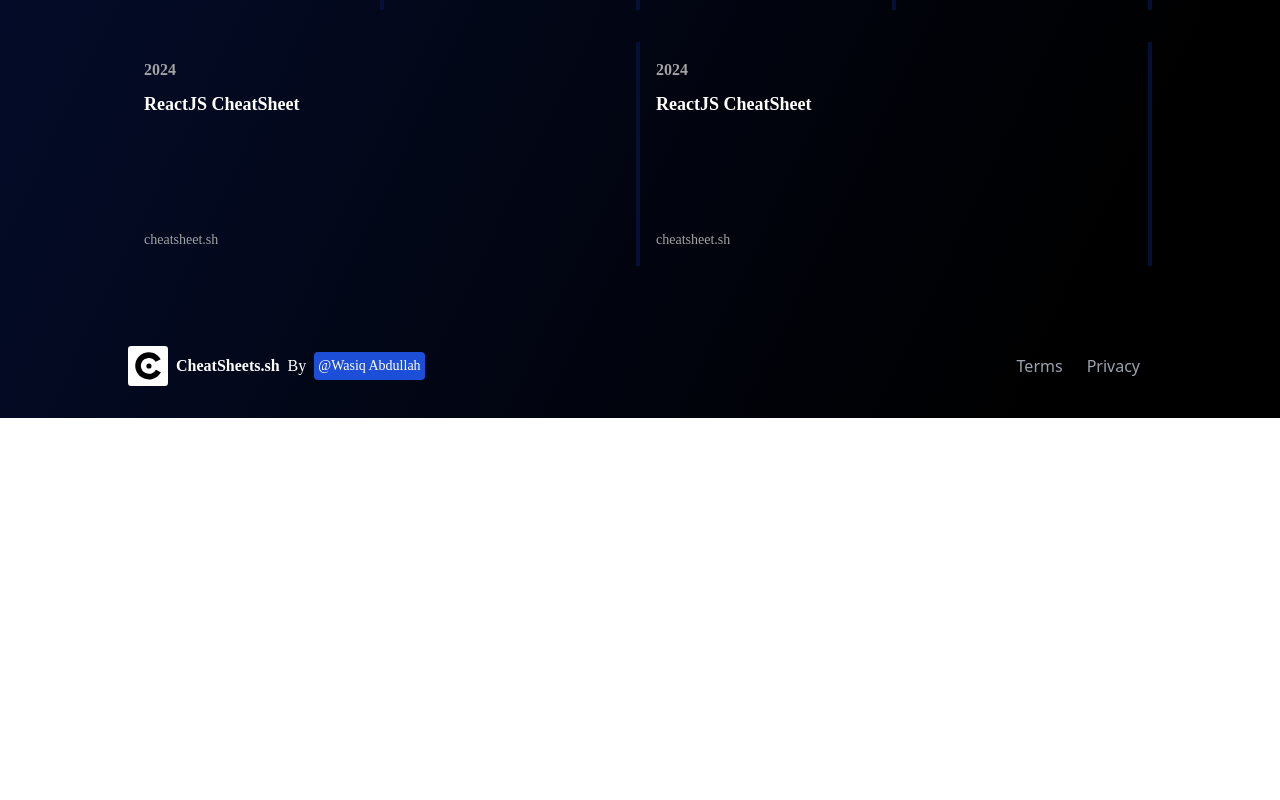
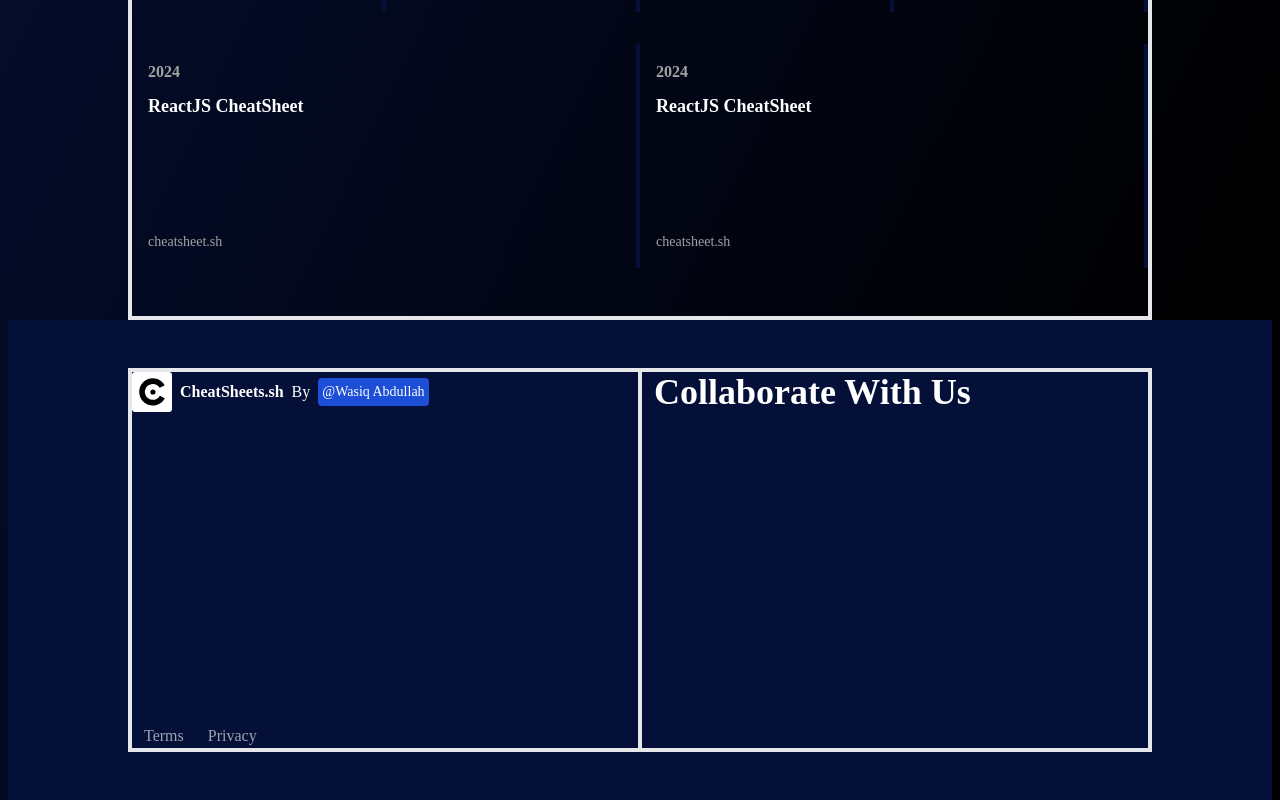
Before and after one commit to chwasiq0569/CheatSheet.sh, a React (Create React App) app: page / in a window 1280 px wide. Shown: the part 1383-2183 px from the top of the page. Before the commit the page ends 1801 px from the top, so only its background shows below. Built offline with nearby package versions, Linux system fonts and the light colour scheme.

Commit message:
Created Footer

```diff
--- a/src/Components/Footer/Footer.jsx
+++ b/src/Components/Footer/Footer.jsx
@@ -2,14 +2,21 @@ import React from 'react'
 import LogoImg from "../../assets/Logo.svg"
 
 const Footer = () => {
-    return (<div className='w-full max-w-screen-lg flex items-center mx-auto justify-between py-8 '>
-        <div className="flex items-center font-questrial cursor-pointer">
-            <img className='w-10' src={LogoImg} alt="Logo_Img" />
-            <p className='mx-2 font-bold text-white'>CheatSheets.sh</p> <p className='text-white'>By</p><p className='bg-[#1D4ED8] text-sm text-white p-1 rounded mx-2 text-bold'>@Wasiq Abdullah</p>
-        </div>
-        <div className="flex items-center">
-            <p className='mx-3 text-[#9CA3AF] cursor-pointer'>Terms</p>
-            <p className='mx-3 text-[#9CA3AF] cursor-pointer'>Privacy</p>
+    return (<div className='min-h-[60vh] w-full flex mx-auto justify-center  bg-[#051038] py-12 '>
+        <div className='w-full min-h-full max-w-screen-lg flex border-2'>
+            <div className="flex w-1/2 h-full flex-col font-questrial cursor-pointer border-2 justify-between">
+                <div className='flex items-center'>
+                    <img className='w-10' src={LogoImg} alt="Logo_Img" />
+                    <p className='mx-2 font-bold text-white'>CheatSheets.sh</p> <p className='text-white'>By</p><p className='bg-[#1D4ED8] text-sm text-white p-1 rounded mx-2 text-bold'>@Wasiq Abdullah</p>
+                </div>
+                <div className='flex'>
+                    <p className='mx-3 text-[#9CA3AF] cursor-pointer'>Terms</p>
+                    <p className='mx-3 text-[#9CA3AF] cursor-pointer'>Privacy</p>
+                </div>
+            </div>
+            <div className="flex items-start border-2 w-1/2">
+                <p className='mx-3 text-4xl font-extrabold text-white cursor-pointer font-questrial'>Collaborate With Us</p>
+            </div>
         </div>
     </div>);
 }
--- a/src/Components/Navbar/Navbar.jsx
+++ b/src/Components/Navbar/Navbar.jsx
@@ -3,7 +3,7 @@ import LogoImg from "../../assets/Logo.svg"
 import { AiOutlineSearch } from "react-icons/ai";
 
 const Navbar = () => {
-    return ( <div className='w-full max-w-screen-lg flex items-center  mx-auto justify-between py-4'>
+    return (<div className='w-full max-w-screen-lg flex items-center mx-auto justify-between py-4'>
         <img className='w-10' src={LogoImg} alt="Logo_Img" />
         <ul className='flex cursor-pointer'>
             <li className='mx-3 text-[#9CA3AF]'>CheatSheets</li>
@@ -16,7 +16,7 @@ const Navbar = () => {
             <p className='mr-4 ml-3'>X</p>
             <p className='mr-1'>K</p>
         </div>
-    </div> );
+    </div>);
 }
 
 export default Navbar;
--- a/src/Pages/HomePage/HomePage.jsx
+++ b/src/Pages/HomePage/HomePage.jsx
@@ -4,13 +4,14 @@ import Footer from '../../Components/Footer/Footer';
 import Hero from '../../Components/Hero/Hero';
 import Navbar from '../../Components/Navbar/Navbar';
 const HomePage = () => {
-    return (<div className='min-h-screen gradient-bg mx-auto flex justify-center px-2'>
-        <div className='w-full max-w-screen-lg'>
+    return (<div className='min-h-full gradient-bg mx-auto flex flex-col
+    items-center justify-center px-2 '>
+        <div className='w-full border-4 border-solid border-[#fffff] min-h-full max-w-screen-lg'>
             <Navbar />
             <Hero />
             <CheatSheetsGrid />
-            <Footer />
         </div>
+        <Footer />
     </div>);
 }
 
```
Lines whose indentation alone changed are shown as unchanged.
